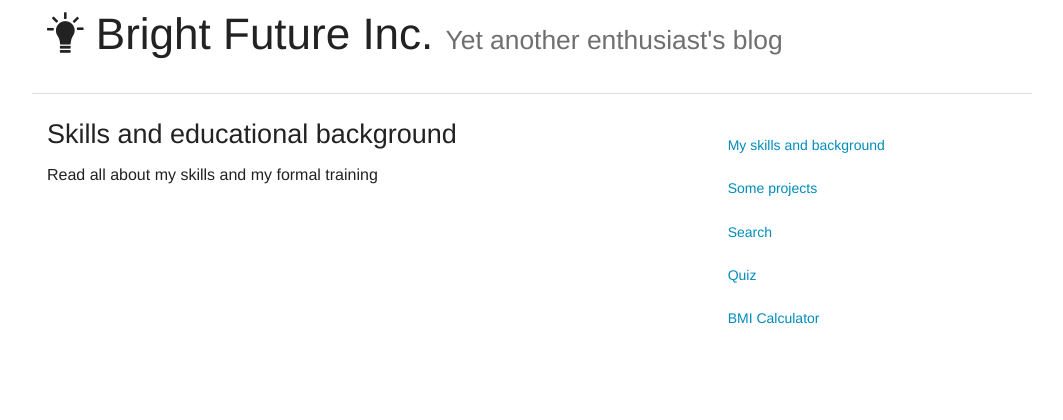
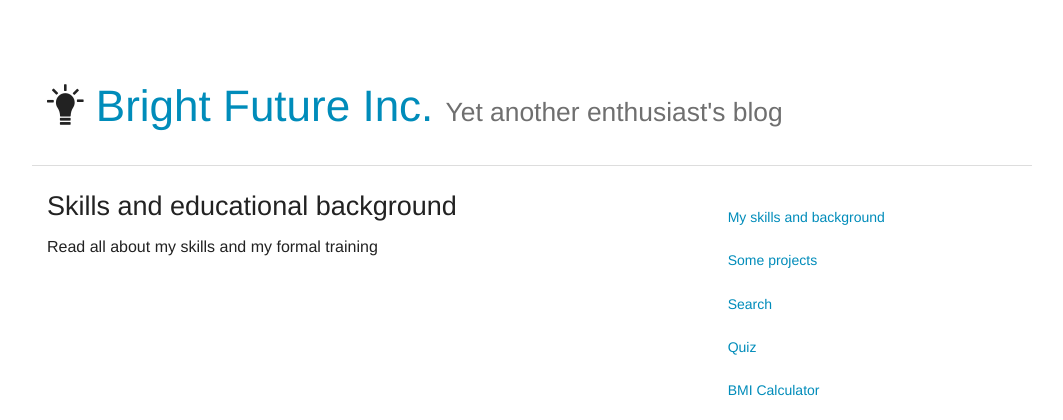
Before and after one commit to Akzhol/bright-future, a PHP site: page / in a window 1280 px wide. Shown: the top 420 px of the page, without its empty margins (108-1171 px from the left). Run offline with PHP 8.4, Linux system fonts and the light colour scheme.

Commit message:
Added home link

```diff
--- a/templates/page.php
+++ b/templates/page.php
@@ -10,9 +10,12 @@ $pageData->css
 $pageData->css_icons
 </head>
 <body>
+<br/>
+<br/>
+<br/>
 <div class='row'>
 <div class='large-12 columns'>
-<h1><i class='fi-lightbulb large'></i> Bright Future Inc. <small>Yet another enthusiast's blog</small></h1>
+<h1><i class='fi-lightbulb large'></i> <a href='index.php?page=skills'>Bright Future Inc.</a> <small>Yet another enthusiast's blog</small></h1>
 </div>
 </div>
 <div class='row'>
--- a/views/navigation.php
+++ b/views/navigation.php
@@ -2,7 +2,7 @@
 
 return "
 <ul class='side-nav'>
-    <li><i class='wrench medium'></i><a href='index.php?page=skills'>My skills and background</a></li>
+    <li><a href='index.php?page=skills'>My skills and background</a></li>
     <li><a href='index.php?page=projects'>Some projects</a></li>
     <li><a href='index.php?page=search'>Search</a></li>
     <li><a href='index.php?page=quiz'>Quiz</a></li>
```
